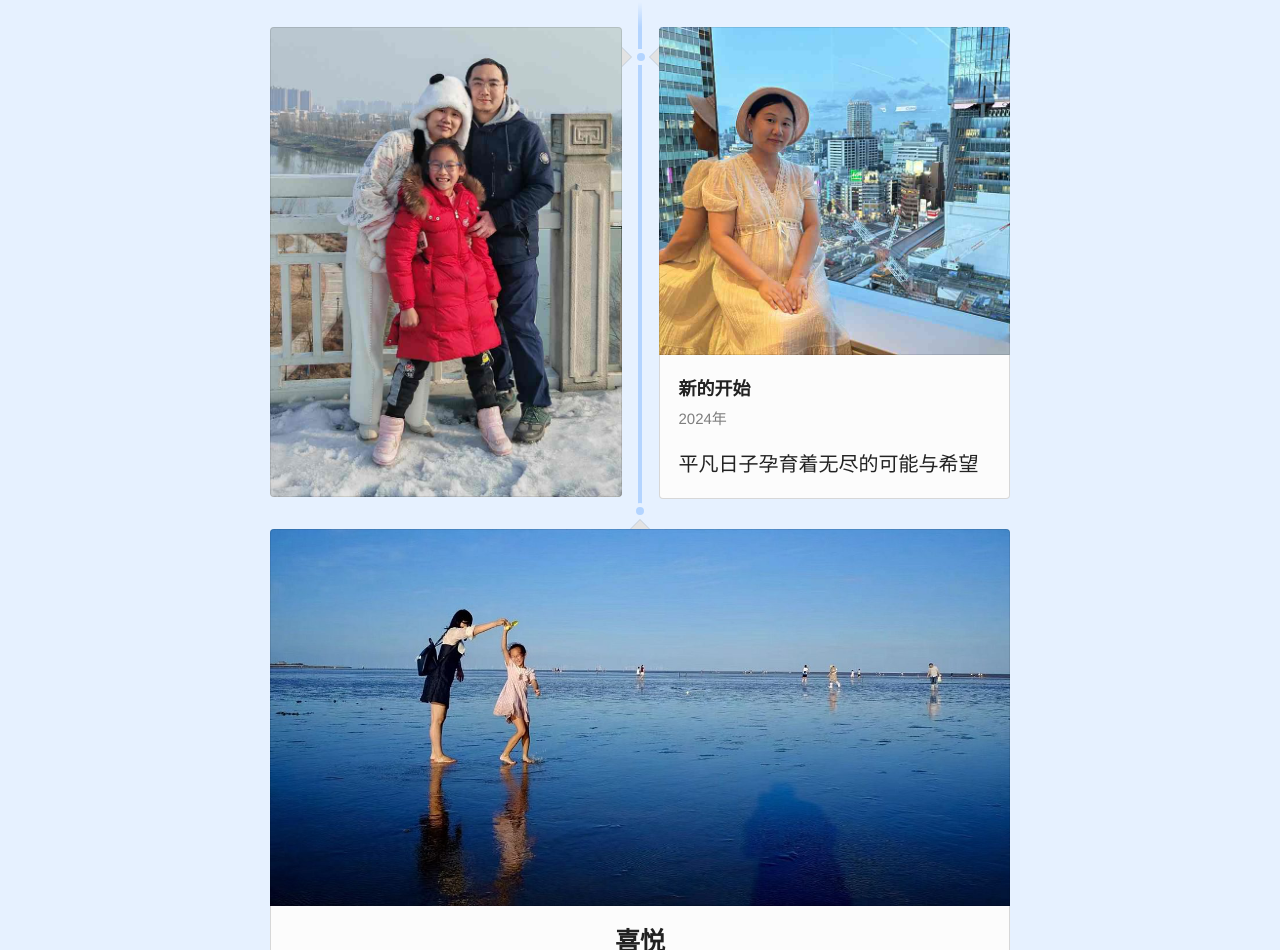
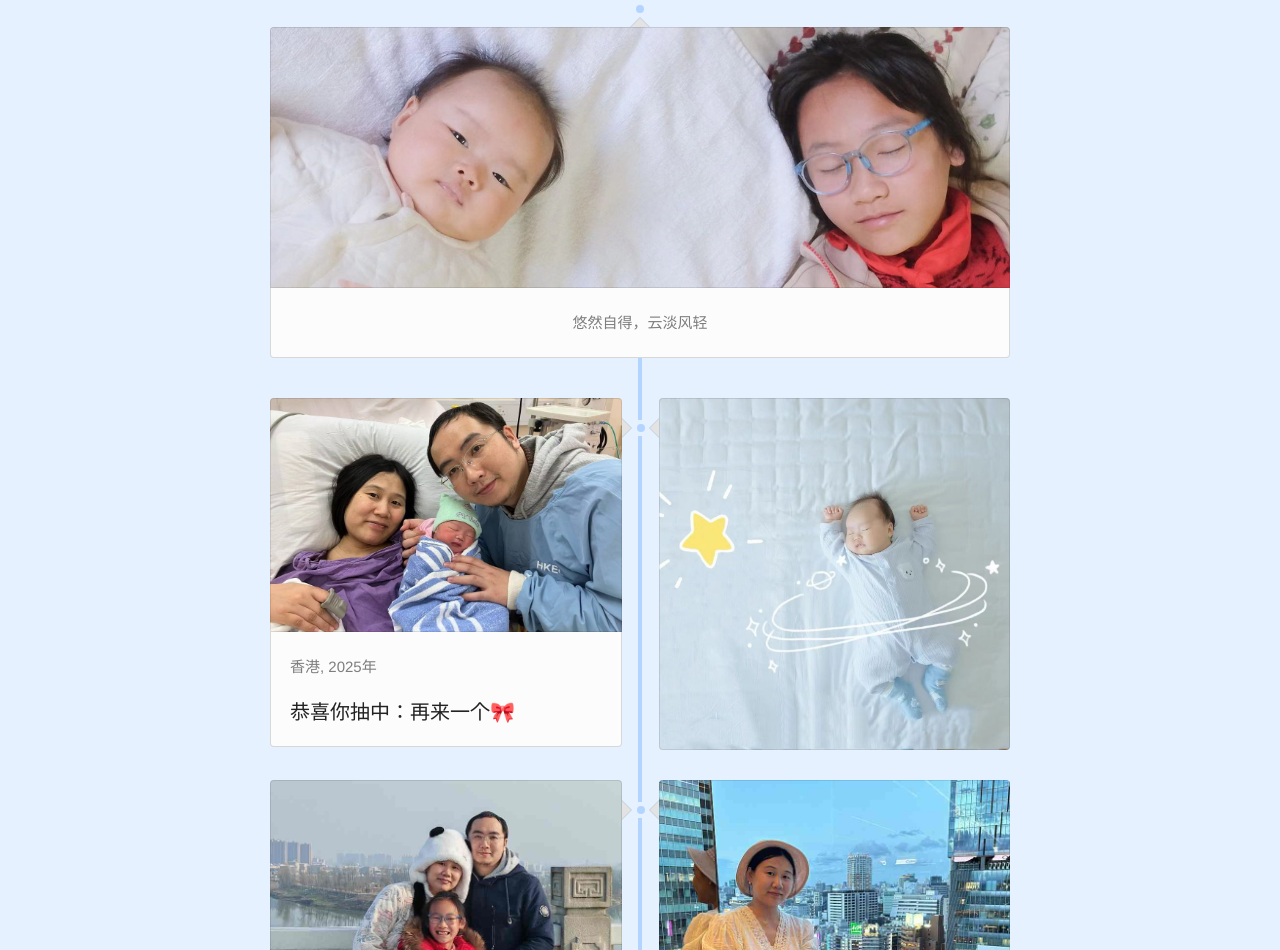
Before and after one commit to wizicer/love.icerdesign.com, a website: page index.jade in a window 1280 px wide. Shown: the part 628-1578 px from the top of the page. Drawn offline with nearby package versions, Linux system fonts and the light colour scheme; files that its build step writes are made by us from their sources.

Commit message:
update for 2025

```diff
--- a/index.jade
+++ b/index.jade
@@ -17,6 +17,18 @@ html(lang="en")
     .content
       .wrap
         ul.timeline
+          li.center
+            figure.image
+              +img("images/2025yunyou.jpg")
+            h3.meta 悠然自得，云淡风轻
+          li.right
+            figure.image
+              +img("images/2025yourocket.jpg")
+          li.left
+            figure.image
+              +img("images/2025youborn.jpg")
+            h3.meta 香港, 2025年
+            p 恭喜你抽中：再来一个🎀
           li.right
             figure.image
               +img("images/2024newbegin.jpg")
```
Also changed, not shown: images/2025youborn.jpg (added), images/2025yourocket.jpg (added), images/2025yunyou.jpg (added), index.html.
